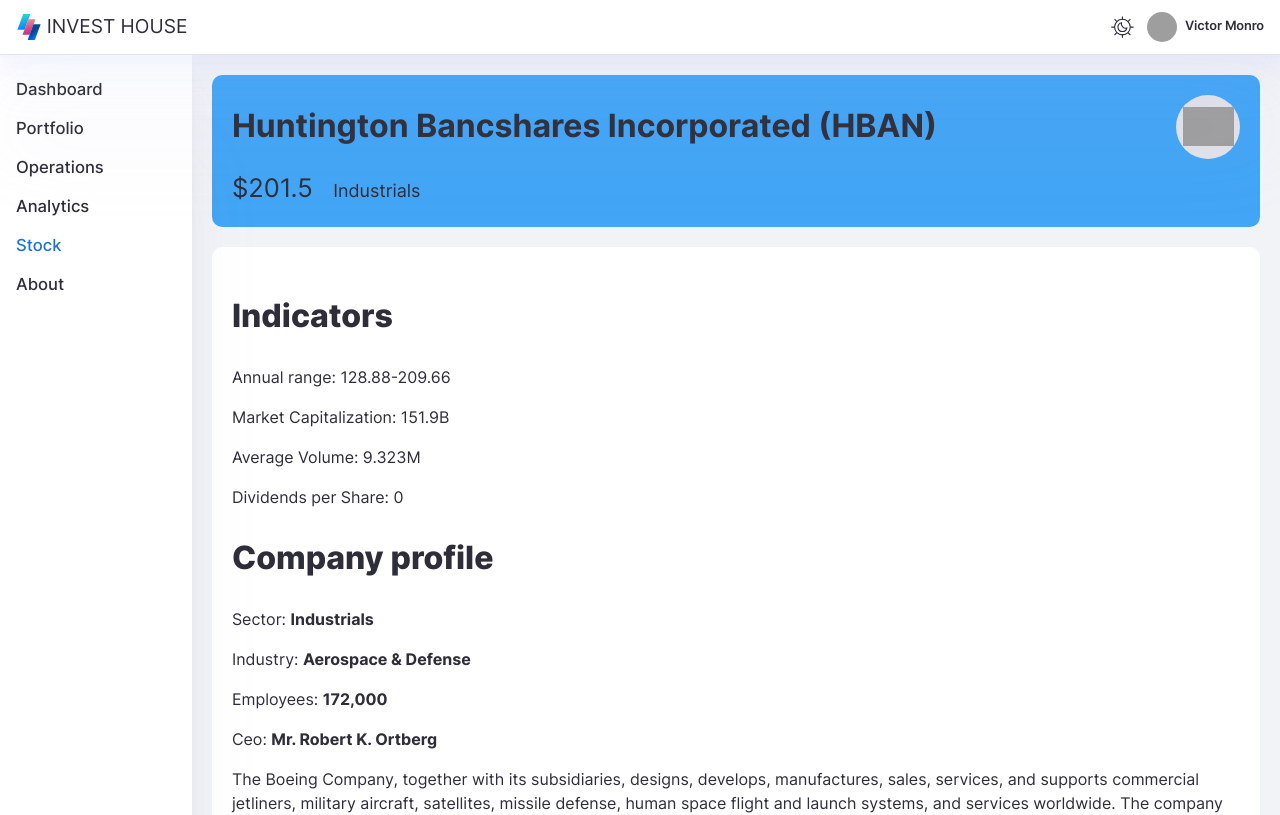
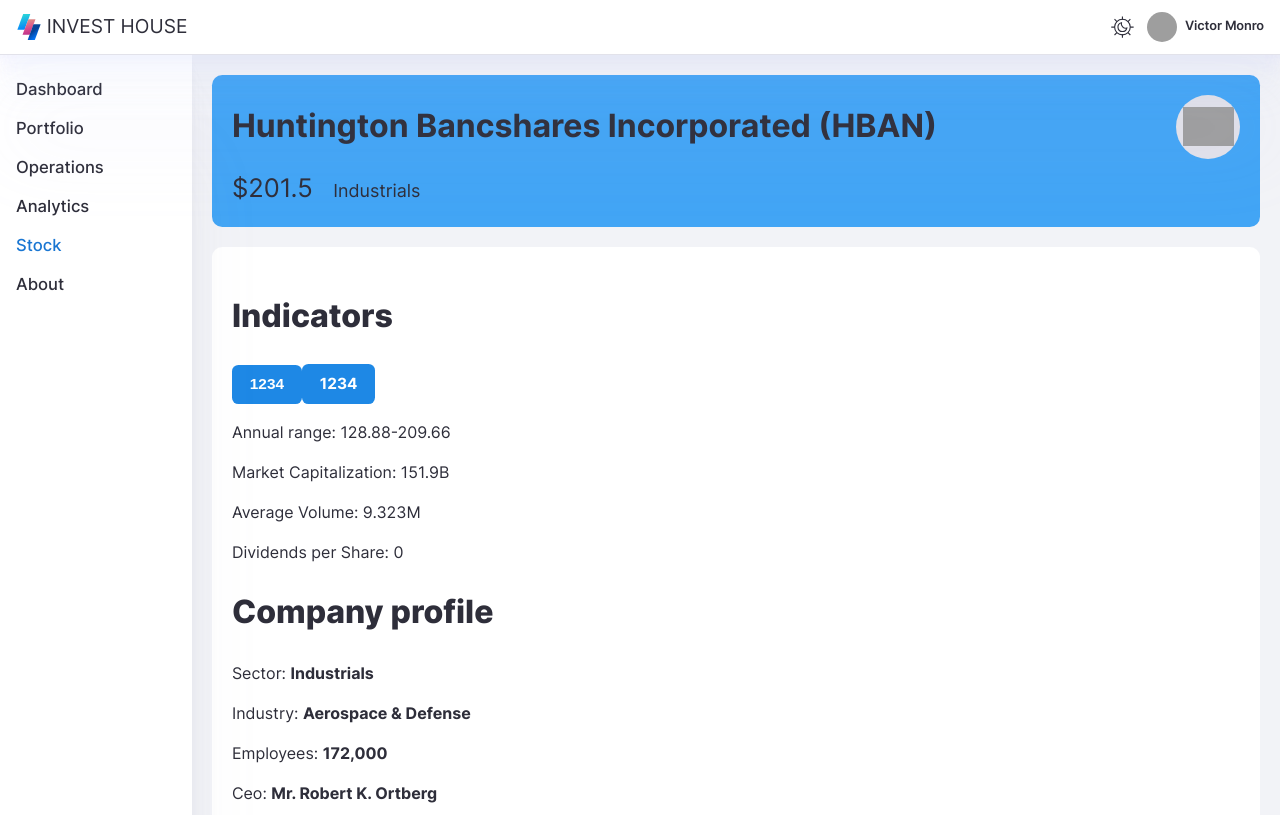
Before and after one commit to alxdem/stocks-portfolio, a React (Vite) app: page /stock/1 in a window 1280 px wide. Shown: the top 815 px of the page. Built offline with nearby package versions, Linux system fonts and the light colour scheme; no server answers; grey boxes are pictures that could not be loaded.

Commit message:
feat(Button): made Button

```diff
--- /dev/null
+++ b/src/components/atoms/Button/Button.module.css
@@ -0,0 +1,56 @@
+.button {
+    cursor: pointer;
+    font-weight: 700;
+    text-decoration: none;
+    text-align: center;
+    border: none;
+    transition: background-color var(--ease) var(--timing-md);
+}
+
+.button:disabled {
+    pointer-events: none;
+    opacity: 0.4;
+}
+
+.button:hover {
+    text-decoration: none;
+}
+
+.primary {
+    background-color: var(--button-bg-primary);
+    color: var(--button-color-primary);
+}
+
+.primary:hover {
+    background-color: var(--button-bg-primary-hover);
+    color: var(--button-color-primary);
+}
+
+.secondary {
+    background-color: var(--button-bg-secondary);
+    color: var(--button-color-secondary);
+}
+
+.secondary:hover {
+    background-color: var(--button-bg-secondary-hover);
+    color: var(--button-color-secondary);
+}
+
+.large {
+    padding: 1vw 1.6vw;
+    font-size: 1.4vw;
+    border-radius: 0.6vw;
+}
+
+.medium {
+    padding: 0.8vw 1.4vw;
+    font-size: 1.2vw;
+    border-radius: 0.5vw;
+}
+
+.small {
+    padding: 0.6vw 1.2vw;
+    font-size: 1vw;
+    border-radius: 0.4vw;
+    font-weight: 500;
+}
--- /dev/null
+++ b/src/components/atoms/Button/Button.props.ts
@@ -0,0 +1,26 @@
+import type {ComponentPropsWithoutRef, ReactNode} from 'react';
+import type {Link} from 'react-router';
+
+type ButtonType = 'button' | 'link';
+
+interface CommonButtonProps {
+    theme?: 'primary' | 'secondary' | 'tertiary';
+    size?: 'large' | 'medium' | 'small';
+    children?: string | ReactNode;
+    as: ButtonType;
+}
+
+interface ButtonAsButton extends CommonButtonProps, ComponentPropsWithoutRef<'button'> {
+    as: 'button';
+    to?: never;
+}
+
+export interface ButtonAsLink extends CommonButtonProps, ComponentPropsWithoutRef<typeof Link> {
+    as: 'link';
+}
+
+export type ButtonProps = ButtonAsButton | ButtonAsLink;
+
+export const isLinkProps = (props: ButtonProps): props is ButtonAsLink => {
+    return props.as === 'link';
+}
--- /dev/null
+++ b/src/components/atoms/Button/Button.tsx
@@ -0,0 +1,36 @@
+import {type ButtonProps, isLinkProps} from '@atoms/Button/Button.props';
+import styles from '@atoms/Button/Button.module.css';
+import cn from 'classnames';
+import {Link} from 'react-router';
+
+const Button = (props: ButtonProps) => {
+    const { theme = 'primary', size = 'medium', children, className} = props;
+    const classes = cn(
+        styles.button,
+        styles[theme],
+        styles[size],
+        className,
+    );
+
+    if (isLinkProps(props)) {
+        return (
+            <Link
+                {...props}
+                className={classes}
+            >
+                {children}
+            </Link>
+        );
+    }
+
+    return (
+        <button
+            {...props}
+            className={classes}
+        >
+            {children}
+        </button>
+    );
+};
+
+export default Button;
--- a/src/pages/Stock/Ticker/Ticker.tsx
+++ b/src/pages/Stock/Ticker/Ticker.tsx
@@ -2,6 +2,7 @@
 import {formatPrice, formatHugeNumber} from '@/utils';
 import CloudSection from '@molecules/CloudSection/CloudSection';
 import styles from '@pages/Stock/Ticker/Ticker.module.css';
+import Button from '@atoms/Button/Button';
 
 const TickerPage = () => {
     // TODO: Change on actually data
@@ -79,6 +80,19 @@
             <CloudSection>
                 <>
                     <h2>Indicators</h2>
+                    <Button
+                        theme='primary'
+                        as='button'
+                    >
+                        1234
+                    </Button>
+                    <Button
+                        theme='primary'
+                        to='/'
+                        as='link'
+                    >
+                        1234
+                    </Button>
                     {range && <p>Annual range: {range}</p>}
                     {mktCap && <p>Market Capitalization: {formatHugeNumber(mktCap)}</p>}
                     {volAvg && <p>Average Volume: {formatHugeNumber(volAvg)}</p>}
--- a/src/styles/themes.css
+++ b/src/styles/themes.css
@@ -12,6 +12,13 @@
 
     --sidebar-link-color: var(--gray-800);
     --sidebar-link-color-hover: var(--link-color-hover);
+
+    --button-bg-primary: var(--color-primary-600);
+    --button-bg-primary-hover: var(--color-primary-800);
+    --button-bg-secondary: var(--gray-200);
+    --button-bg-secondary-hover: var(--gray-300);
+    --button-color-primary: var(--gray-50);
+    --button-color-secondary: var(--color-text);
 
     --sidebar-shadow: 0 100px 80px rgba(174, 174, 190, 0.07),
     0 42px 33px rgba(174, 174, 190, 0.05),
@@ -42,6 +49,13 @@
         --sidebar-link-color: var(--color-text);
         --sidebar-link-color-hover: var(--link-color-hover);
 
+        --button-bg-primary: var(--color-primary-700);
+        --button-bg-primary-hover: var(--color-primary-600);
+        --button-bg-secondary: var(--gray-800);
+        --button-bg-secondary-hover: var(--gray-700);
+        --button-color-primary: var(--gray-100);
+        --button-color-secondary: var(--gray-100);
+
         --sidebar-shadow: none;
         --header-shadow: none;
     }
@@ -61,6 +75,13 @@
 
     --sidebar-link-color: var(--gray-800);
     --sidebar-link-color-hover: var(--link-color-hover);
+
+    --button-bg-primary: var(--color-primary-600);
+    --button-bg-primary-hover: var(--color-primary-800);
+    --button-bg-secondary: var(--gray-200);
+    --button-bg-secondary-hover: var(--gray-300);
+    --button-color-primary: var(--gray-50);
+    --button-color-secondary: var(--color-text);
 
     --sidebar-shadow: 0 100px 80px rgba(174, 174, 190, 0.07),
     0 42px 33px rgba(174, 174, 190, 0.05),
@@ -90,6 +111,13 @@
     --sidebar-link-color: var(--color-text);
     --sidebar-link-color-hover: var(--link-color-hover);
 
+    --button-bg-primary: var(--color-primary-700);
+    --button-bg-primary-hover: var(--color-primary-600);
+    --button-bg-secondary: var(--gray-800);
+    --button-bg-secondary-hover: var(--gray-700);
+    --button-color-primary: var(--gray-100);
+    --button-color-secondary: var(--gray-100);
+
     --sidebar-shadow: none;
     --header-shadow: none;
 }
```
